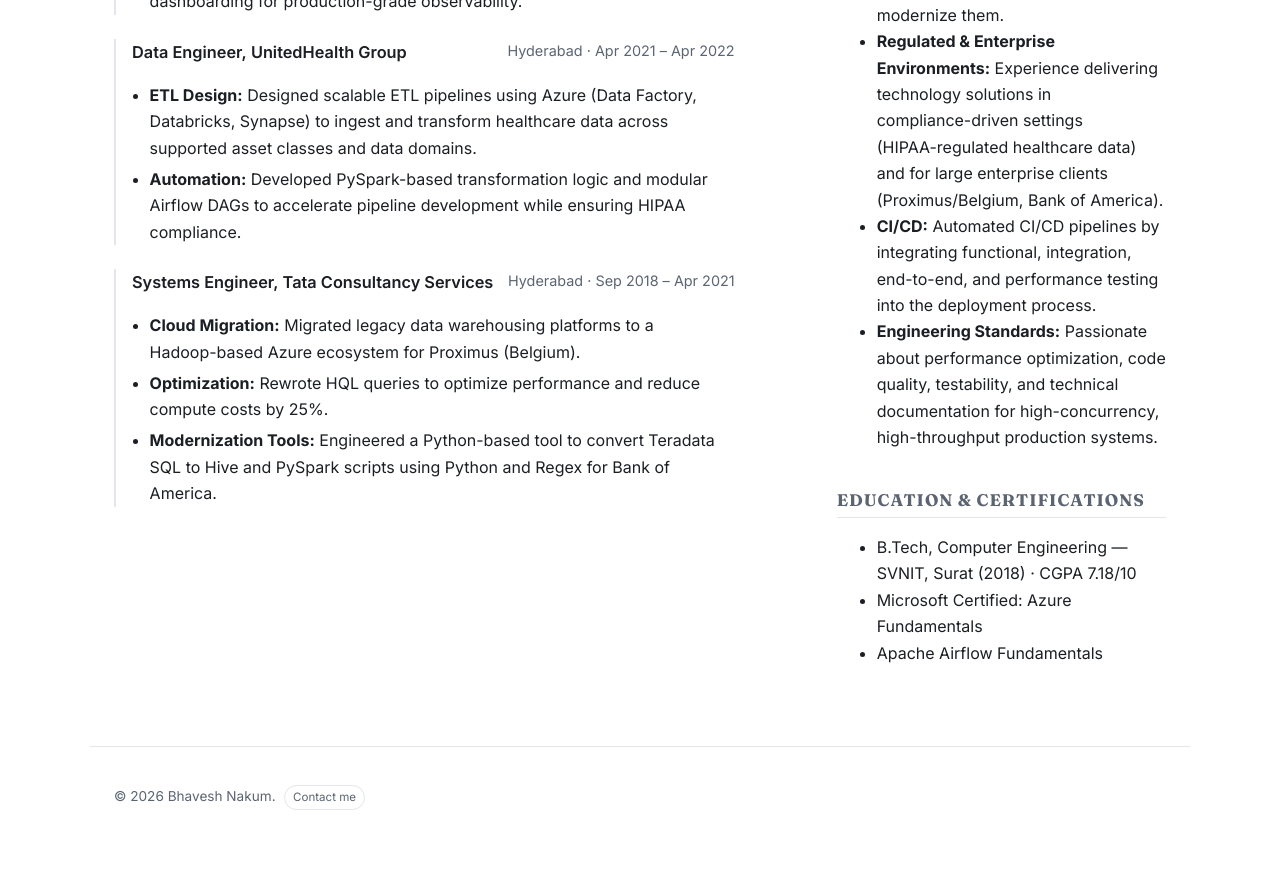
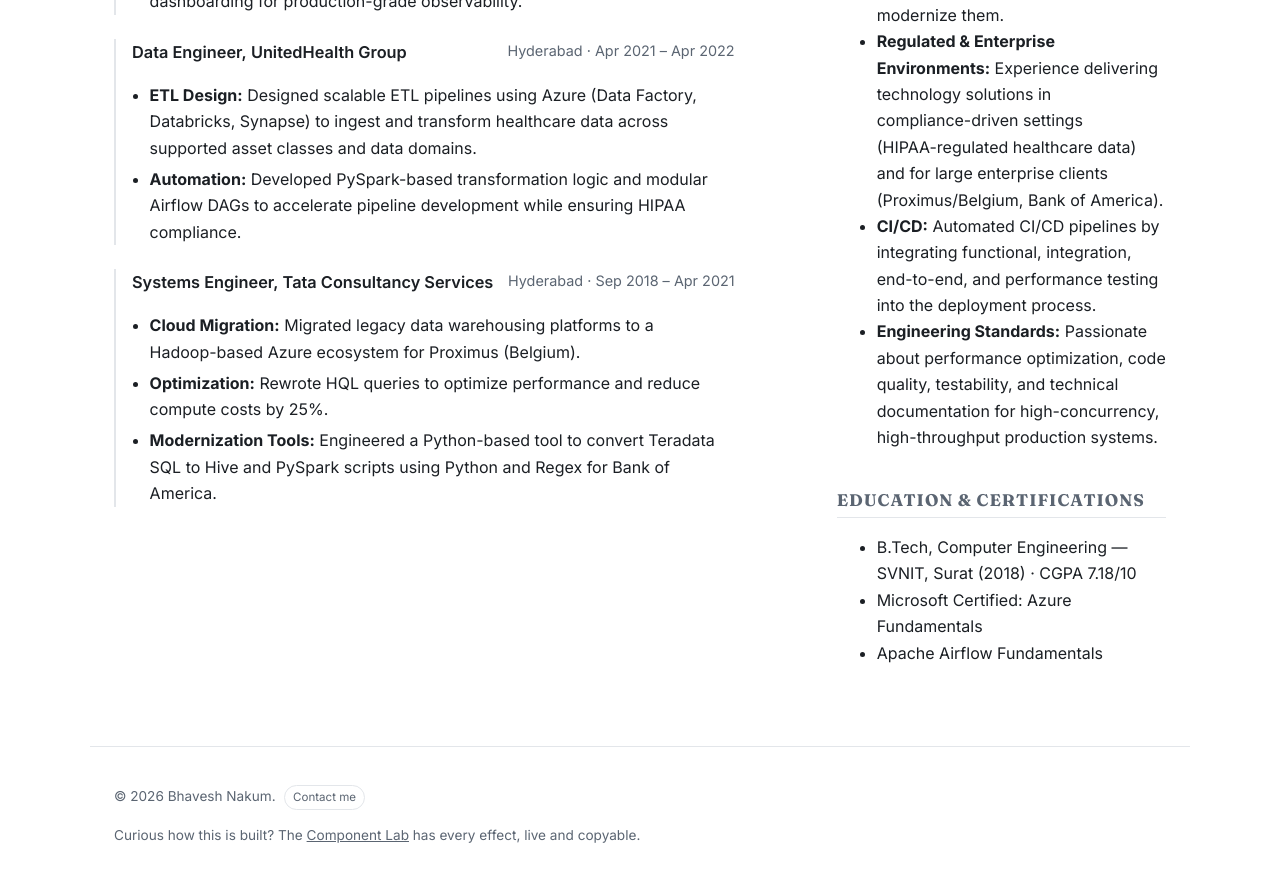
Before and after one commit to 1mcreative/personal-site, a Jekyll site: the page built from resume/index.md, in a window 1280 px wide and 900 px high, scrolled down 3243 px. Shown: the top 882 px of the window. Built offline with Jekyll 4.4.1, drawn with Linux system fonts in a browser that asks for light colours.

Commit message:
Link the Component Lab from the site footer
Adds one line to the shared footer, framed for developers curious how
the site was built rather than as a general feature: "Curious how this
is built? The Component Lab has every effect, live and copyable."
Shows on /resume/ and /life/ (both already include footer.html);
skipped on /lab/ itself to avoid linking to itself, and the homepage
still has no footer at all per its own zero-scroll constraint.

Chose the footer over either theme's nav bar since both are a
deliberately minimal two-item model that a third link would crowd.

Co-Authored-By: Claude Sonnet 5 <noreply@anthropic.com>

```diff
--- a/_includes/footer.html
+++ b/_includes/footer.html
@@ -2,6 +2,9 @@
   <p>&copy; {{ 'now' | date: "%Y" }} Bhavesh Nakum.
     <a href="mailto:{{ site.email }}" class="contact-btn" data-contact-open>Contact me</a>
   </p>
+  {% unless page.layout == "lab" %}
+  <p class="footer-dev-note">Curious how this is built? The <a href="/lab/">Component Lab</a> has every effect, live and copyable.</p>
+  {% endunless %}
 </footer>
 
 <!-- Contact modal — shared across every page that includes footer.html, not
```
Also changed, not shown: CLAUDE.md (+3 -1 lines).
